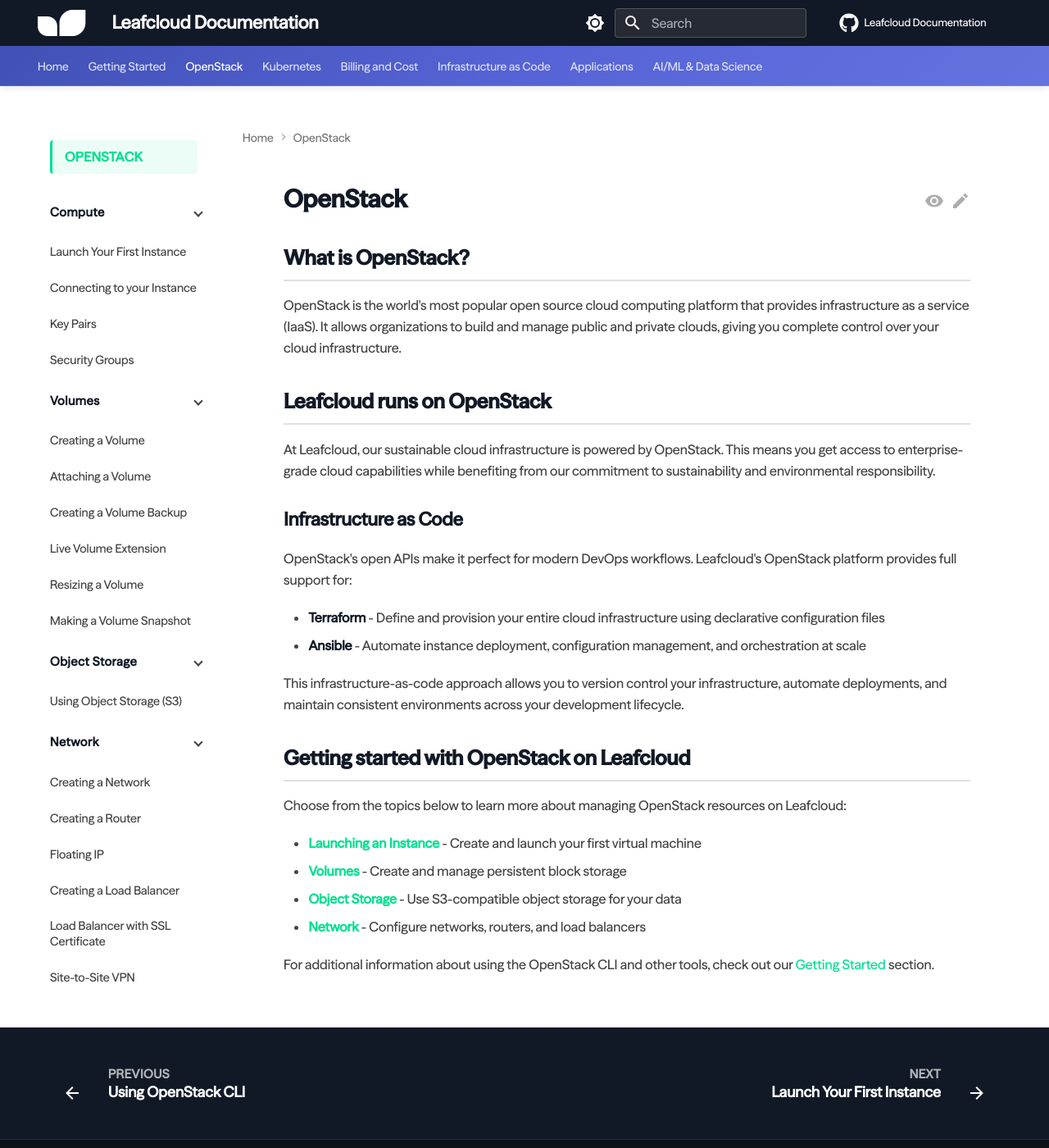
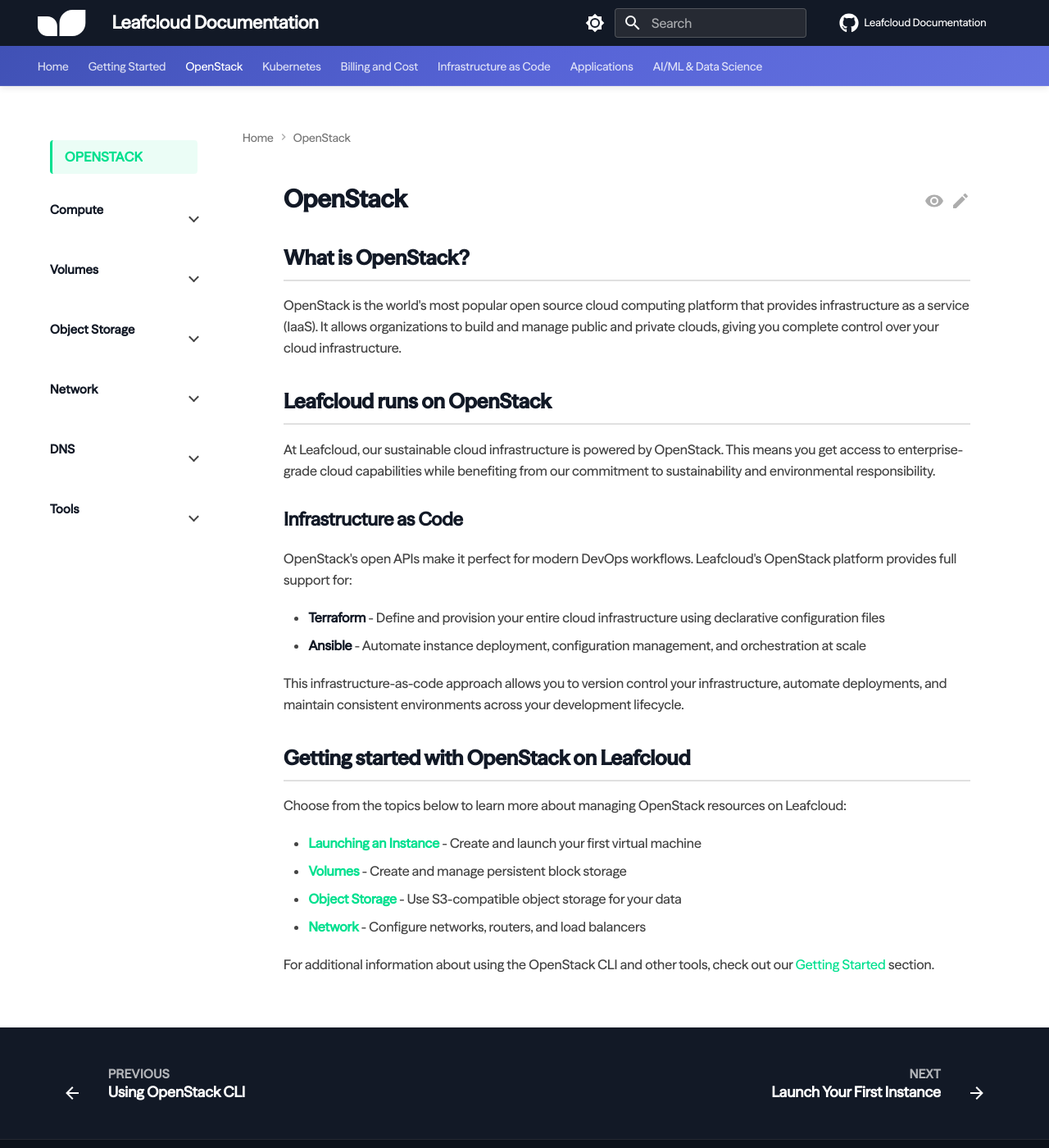
Before and after one commit to leafcloudhq/documentation-rtd, an MkDocs documentation site: the page built from docs/openstack/index.md, in a window 1280 px wide and 1400 px high. Shown: the whole window at 82% size. Built offline with MkDocs 1.6.1 and Material for MkDocs 9.7.7, drawn with Linux system fonts in a browser that asks for light colours.

Commit message:
fixed menu

```diff
--- a/docs/stylesheets/extra.css
+++ b/docs/stylesheets/extra.css
@@ -246,40 +246,58 @@
   background-color: rgba(0, 224, 143, 0.08);
 }
 
-/* Subsection headers (non-clickable labels like Terraform, Ansible) */
-.md-nav__item--section .md-nav__item--section > label.md-nav__link {
-  font-weight: 600;
-  font-size: 0.75rem;
+/* Subsection headers - collapsible groups (Compute, Volumes, Network, etc.) */
+.md-nav__item--section .md-nav__item--nested > label.md-nav__link {
+  font-weight: 700 !important;  /* Bold */
+  font-size: 0.75rem !important;  /* Smaller but still bold */
   color: var(--leafcloud-black);
-  padding: 0.5rem 0.75rem;
-  padding-right: 2rem;
-  margin: 0.15rem 0;
+  padding: 0.6rem 0.75rem;
+  padding-right: 2.5rem;
+  margin: 0.25rem 0;
   text-transform: none;
   position: relative;
   cursor: pointer;
   display: block;
   transition: all 0.2s ease;
+  letter-spacing: 0.3px;
 }
 
-.md-nav__item--section .md-nav__item--section > label.md-nav__link:hover {
+/* Hover state for group headers */
+.md-nav__item--section .md-nav__item--nested > label.md-nav__link:hover {
   color: var(--leafcloud-green);
+  background-color: rgba(0, 224, 143, 0.05);  /* Very subtle background */
+}
+
+/* Active/expanded group header - more subtle styling */
+.md-nav__item--section .md-nav__item--nested.md-nav__item--active > label.md-nav__link {
+  color: var(--leafcloud-green);
+  background-color: rgba(0, 224, 143, 0.06);  /* Subtle background instead of bright */
+  border-left: 3px solid var(--leafcloud-green);  /* Add left border for clarity */
+  padding-left: calc(0.75rem - 3px);  /* Adjust padding to compensate for border */
 }
 
 /* Arrow for collapsible subsections */
-.md-nav__item--section .md-nav__item--section > label.md-nav__link::after {
+.md-nav__item--section .md-nav__item--nested > label.md-nav__link::after {
   content: "";
   position: absolute;
-  right: 0.5rem;
+  right: 0.75rem;  /* Adjusted from 0.5rem */
   top: 50%;
-  width: 0.4rem;
-  height: 0.4rem;
+  width: 0.45rem;  /* Slightly larger arrow */
+  height: 0.45rem;
   border-right: 2px solid var(--leafcloud-gray);
   border-bottom: 2px solid var(--leafcloud-gray);
   transform: translateY(-50%) rotate(45deg);
   transition: transform 0.25s ease;
 }
 
-.md-nav__item--section .md-nav__item--section > input:checked ~ label.md-nav__link::after {
+/* Arrow changes color on hover and when active */
+.md-nav__item--section .md-nav__item--nested > label.md-nav__link:hover::after,
+.md-nav__item--section .md-nav__item--nested.md-nav__item--active > label.md-nav__link::after {
+  border-right-color: var(--leafcloud-green);
+  border-bottom-color: var(--leafcloud-green);
+}
+
+.md-nav__item--section .md-nav__item--nested > input:checked ~ label.md-nav__link::after {
   transform: translateY(-50%) rotate(-135deg);
 }
 
@@ -1053,8 +1071,22 @@
   color: #ffffff;
 }
 
-[data-md-color-scheme="slate"] .md-nav__item--section .md-nav__item--section > label.md-nav__link {
-  color: #e8e8e8;
+[data-md-color-scheme="slate"] .md-nav__item--section .md-nav__item--nested > label.md-nav__link {
+  color: #ffffff;
+  font-weight: 700 !important;
+}
+
+/* Dark Mode - Active/expanded group header */
+[data-md-color-scheme="slate"] .md-nav__item--section .md-nav__item--nested.md-nav__item--active > label.md-nav__link {
+  color: var(--leafcloud-green);
+  background-color: rgba(0, 224, 143, 0.1);
+  border-left-color: var(--leafcloud-green);
+}
+
+/* Dark Mode - Hover state for group headers */
+[data-md-color-scheme="slate"] .md-nav__item--section .md-nav__item--nested > label.md-nav__link:hover {
+  color: var(--leafcloud-green);
+  background-color: rgba(0, 224, 143, 0.08);
 }
 
 [data-md-color-scheme="slate"] .md-nav__item--section .md-nav .md-nav__link {
@@ -1062,9 +1094,16 @@
 }
 
 /* Dark Mode - Navigation Arrow */
-[data-md-color-scheme="slate"] .md-nav__item--section .md-nav__item--section > label.md-nav__link::after {
+[data-md-color-scheme="slate"] .md-nav__item--section .md-nav__item--nested > label.md-nav__link::after {
   border-right-color: #b8b8b8;
   border-bottom-color: #b8b8b8;
+}
+
+/* Dark Mode - Arrow on hover and active */
+[data-md-color-scheme="slate"] .md-nav__item--section .md-nav__item--nested > label.md-nav__link:hover::after,
+[data-md-color-scheme="slate"] .md-nav__item--section .md-nav__item--nested.md-nav__item--active > label.md-nav__link::after {
+  border-right-color: var(--leafcloud-green);
+  border-bottom-color: var(--leafcloud-green);
 }
 
 /* Dark Mode - Sidebar */
--- a/mkdocs.yml
+++ b/mkdocs.yml
@@ -123,12 +123,12 @@
 
   # Features
   features:
-    - navigation.instant        # Instant loading
-    - navigation.instant.progress  # Show progress bar
+    # navigation.instant removed - causes scroll and navigation issues
+    # navigation.instant.progress removed - not needed without instant loading
     - navigation.tracking       # Update URL with active anchor
     - navigation.tabs           # Top-level tabs
     - navigation.tabs.sticky    # Sticky tabs
-    - navigation.sections       # Section index pages
+    # - navigation.sections     # REMOVED: Prevents collapsible sections - sections are now collapsible
     # - navigation.expand         # Expand navigation by default (disabled for collapsible sections)
     - navigation.path           # Show navigation path
     - navigation.indexes        # Attach pages to sections
```
